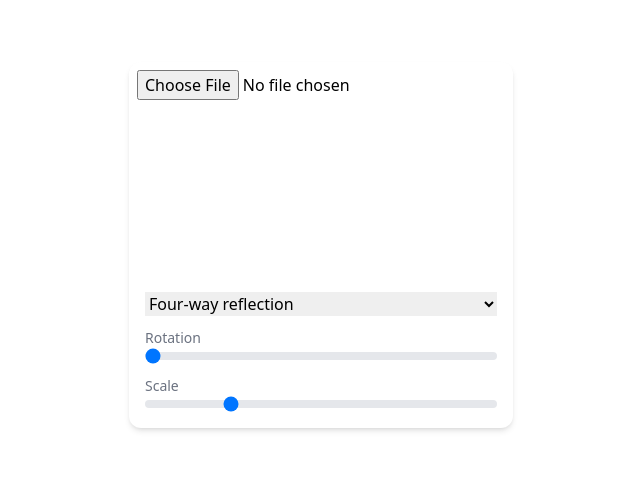
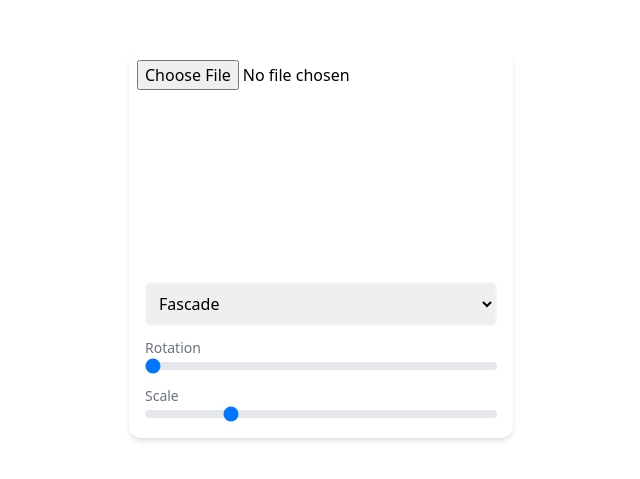
Before and after one commit to juhanakristian/makepattern, a Preact app: page / in a window 1280 px wide. Shown: the part 155-634 px from the top of the page, without its empty margins (319-959 px from the left). Built offline with nearby package versions, Linux system fonts and the light colour scheme.

Commit message:
fix: fascade tiling

```diff
--- a/src/components/PatternCanvas.tsx
+++ b/src/components/PatternCanvas.tsx
@@ -2,15 +2,20 @@ import { useEffect, useRef, useState } from "preact/hooks";
 import Slider from "./Slider";
 import { createFourWayReflectionTiling } from "../tiling/fourway";
 import { createDiamondTiling } from "../tiling/diamond";
+import { createFascadeTiling } from "../tiling/fascade";
 
+
+type PatternType = "four-way" | "diamond" | "fascade";
 export default function ImageEditor() {
   const [image, setImage] = useState<string | null>(null);
   const [scale, setScale] = useState(1);
   const [angle, setAngle] = useState(0);
   const [offset, setOffset] = useState({ x: 0, y: 0 });
   const [dataURL, setDataURL] = useState("");
-  const [imageWidth, setImageWidth] = useState(0);
-  const [imageHeight, setImageHeight] = useState(0);
+
+  const [patternType, setPatternType] = useState<PatternType>(
+    "fascade"
+  );
 
   const canvasRef = useRef<HTMLCanvasElement | null>(null);
   const uiRef = useRef<HTMLCanvasElement | null>(null);
@@ -68,9 +73,18 @@ export default function ImageEditor() {
     );
 
     // const dataURL = createFourWayReflectionTiling(buffer);
-    const dataURL = createDiamondTiling(buffer);
+    if (patternType === "four-way") {
+      const dataURL = createFourWayReflectionTiling(buffer);
+      setDataURL(dataURL);
+      // const dataURL = createDiamondTiling(buffer);
+    } else if (patternType === "diamond") {
+      const dataURL = createDiamondTiling(buffer);
+      setDataURL(dataURL);
+    } else if (patternType === "fascade") {
+      const dataURL = createFascadeTiling(buffer);
+      setDataURL(dataURL);
+    }
     // const dataURL = buffer.toDataURL();
-    setDataURL(dataURL);
   }, [image, scale, angle, offset]);
 
   useEffect(() => {
@@ -82,8 +96,6 @@ export default function ImageEditor() {
       const imgWidth = img.width;
       const imgHeight = img.height;
 
-      setImageWidth(imgWidth);
-      setImageHeight(imgHeight);
 
       canvas.width = Math.min(imgWidth, 500);
       canvas.height = Math.min(imgHeight, 500);
@@ -148,9 +160,14 @@ export default function ImageEditor() {
           />
         </div>
         <div className="p-2 flex flex-col gap-2">
-          <select className="w-full">
+          <select
+            className="w-full border-2 border-gray-100 rounded-md p-2"
+            value={patternType}
+            onChange={(e) => setPatternType(e.target?.value!)}
+          >
             <option value="four-way">Four-way reflection</option>
             <option value="diamond">Diamond</option>
+            <option value="fascade">Fascade</option>
           </select>
           <Slider
             label="Rotation"
--- a/src/tiling/diamond.ts
+++ b/src/tiling/diamond.ts
@@ -25,11 +25,11 @@ export function createDiamondTiling(sourceCanvas: HTMLCanvasElement): string {
   destinationCtx.save();
   destinationCtx.beginPath();
   destinationCtx.moveTo(0, 0);
-  destinationCtx.lineTo(quadrantSize, 0);
-  destinationCtx.lineTo(0, quadrantSize);
+  destinationCtx.lineTo(imageSize, 0);
+  destinationCtx.lineTo(quadrantSize, quadrantSize);
   destinationCtx.closePath();
   destinationCtx.clip();
-  destinationCtx.drawImage(sourceCanvas, 0, 0, quadrantSize, quadrantSize);
+  destinationCtx.drawImage(sourceCanvas, 0, 0, imageSize, quadrantSize);
   destinationCtx.restore();
 
   // Draw the top-right triangle quadrant
@@ -37,9 +37,9 @@ export function createDiamondTiling(sourceCanvas: HTMLCanvasElement): string {
   destinationCtx.translate(quadrantSize, 0);
   destinationCtx.scale(-1, 1);
   destinationCtx.beginPath();
-  destinationCtx.moveTo(0, 0);
+  destinationCtx.moveTo(0, quadrantSize);
+  destinationCtx.lineTo(quadrantSize, quadrantSize);
   destinationCtx.lineTo(quadrantSize, 0);
-  destinationCtx.lineTo(0, quadrantSize);
   destinationCtx.closePath();
   destinationCtx.clip();
   destinationCtx.drawImage(sourceCanvas, 0, 0, quadrantSize, quadrantSize);
--- /dev/null
+++ b/src/tiling/fascade.ts
@@ -0,0 +1,58 @@
+export function createFascadeTiling(sourceCanvas: HTMLCanvasElement): string {
+  // Create a temporary canvas element
+  const destinationCanvas = document.createElement('canvas');
+  const destinationCtx = destinationCanvas.getContext('2d');
+
+  // Check if the destination context is null
+  if (!destinationCtx) {
+    throw new Error('Failed to create 2D rendering context.');
+  }
+
+  // Define the size of the source image
+  const imageSize = sourceCanvas.width;
+
+  // Set the dimensions of the destination canvas to match the tiled image size
+  const destinationWidth = imageSize * 2;
+  const destinationHeight = imageSize * 2;
+
+  destinationCanvas.width = destinationWidth;
+  destinationCanvas.height = destinationHeight;
+
+  const quadrantSize = imageSize;
+
+  // Clear the destination canvas
+  destinationCtx.clearRect(0, 0, destinationWidth, destinationHeight);
+
+  // Loop through each quadrant
+  for (let i = 0; i < 4; i++) {
+    // Calculate the position and transformation for the quadrant
+    const scaleX = i % 2 === 0 ? 1 : -1;
+    const scaleY = i < 2 ? 1 : -1;
+    const destinationOffsetX = i % 2 === 0 ? 0 : quadrantSize;
+    const destinationOffsetY = i < 2 ? 0 : quadrantSize;
+
+
+    // Draw the mirrored quadrant on the destination canvas
+    destinationCtx.save();
+    destinationCtx.scale(scaleX, scaleY);
+    destinationCtx.drawImage(
+      sourceCanvas,
+      0,
+      0,
+      quadrantSize,
+      quadrantSize,
+      destinationOffsetX * scaleX * 2, // multiply by 2 to account for scaling
+      destinationOffsetY * scaleY * 2, // multiply by 2 to account for scaling
+      quadrantSize,
+      quadrantSize
+    );
+    destinationCtx.restore();
+  }
+
+
+  // Generate a Data URL for the tiling image
+  const dataURL = destinationCanvas.toDataURL();
+
+  // Return the Data URL
+  return dataURL;
+}
--- /dev/null
+++ b/src/tiling/hexagonal.ts
@@ -0,0 +1,5 @@
+export function createHexagonal(source: HTMLCanvasElement): string {
+
+
+
+}
```
